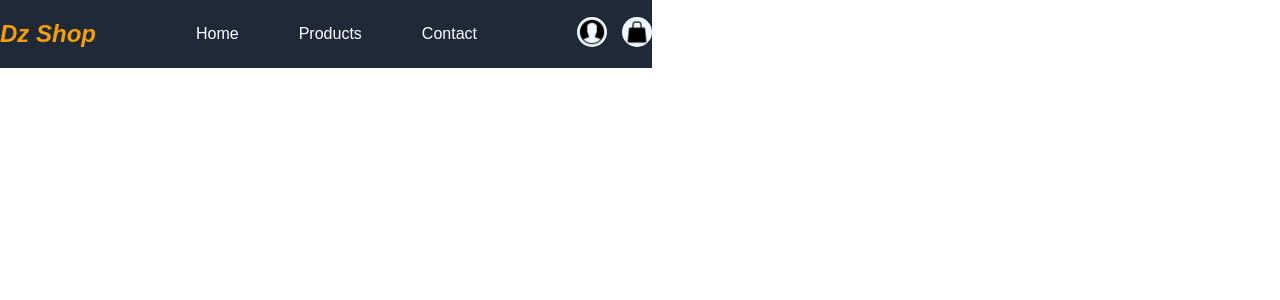
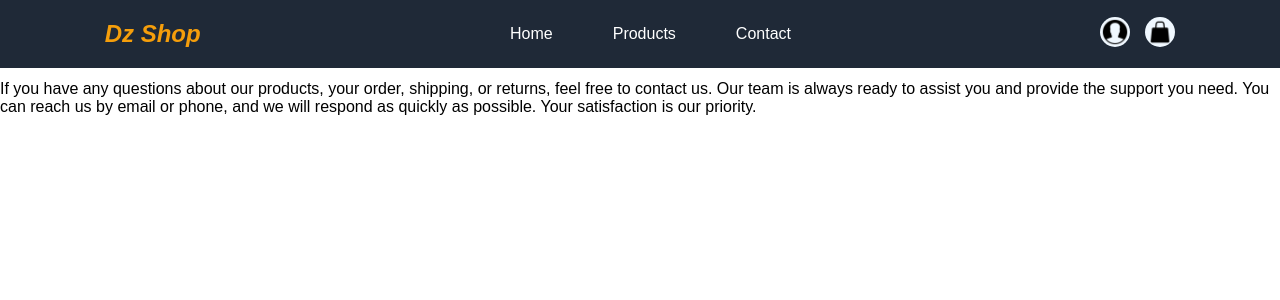
Before and after one commit to superCODZE/pfetest, a Django app: page / in a window 1280 px wide. Shown: the top 300 px of the page. Run offline with Django 5.2, Linux system fonts and the light colour scheme.

Commit message:
i finish navbar

```diff
--- a/ecommairce/core/templates/base.html
+++ b/ecommairce/core/templates/base.html
@@ -31,8 +31,12 @@
         {% block content %}
         {% endblock %}
     </main>
-    <footer>
-
+    <footer class="footer">
+        <div class="contact-parte">
+             <h1>Contact us</h1>
+             <p>If you have any questions about our products, your order, shipping, or returns, feel free to contact us. Our team is always ready to assist you and provide the support you need. You can reach us by email or phone, and we will respond as quickly as possible. Your satisfaction is our priority.</p>
+        </div>
+        <div></div>
     </footer>
 </body>
 
--- a/ecommairce/static/style.css
+++ b/ecommairce/static/style.css
@@ -5,8 +5,8 @@
     justify-content: space-around;
     gap: 100px;
     position: fixed;
-    margin: auto;
-    margin: 0 ;
+    width: 100%;
+
 
 }
 #logo{
@@ -18,6 +18,7 @@
     color: #f59e0b;
     font-size: 24px;
     font-style: italic;
+
 }
 
 .nav-links{
@@ -50,6 +51,17 @@
     gap: 15px;
 }
 
+.nav-icons img:hover{
+    background-color: #f59e0b;
+    border-radius: 100%;
+    transition: 0.5s;
+}
+
+.footer{
+    margin: 0;
+    margin-top: auto;
+}
+
 body{
     display: flex;
     flex-direction: column;
```
